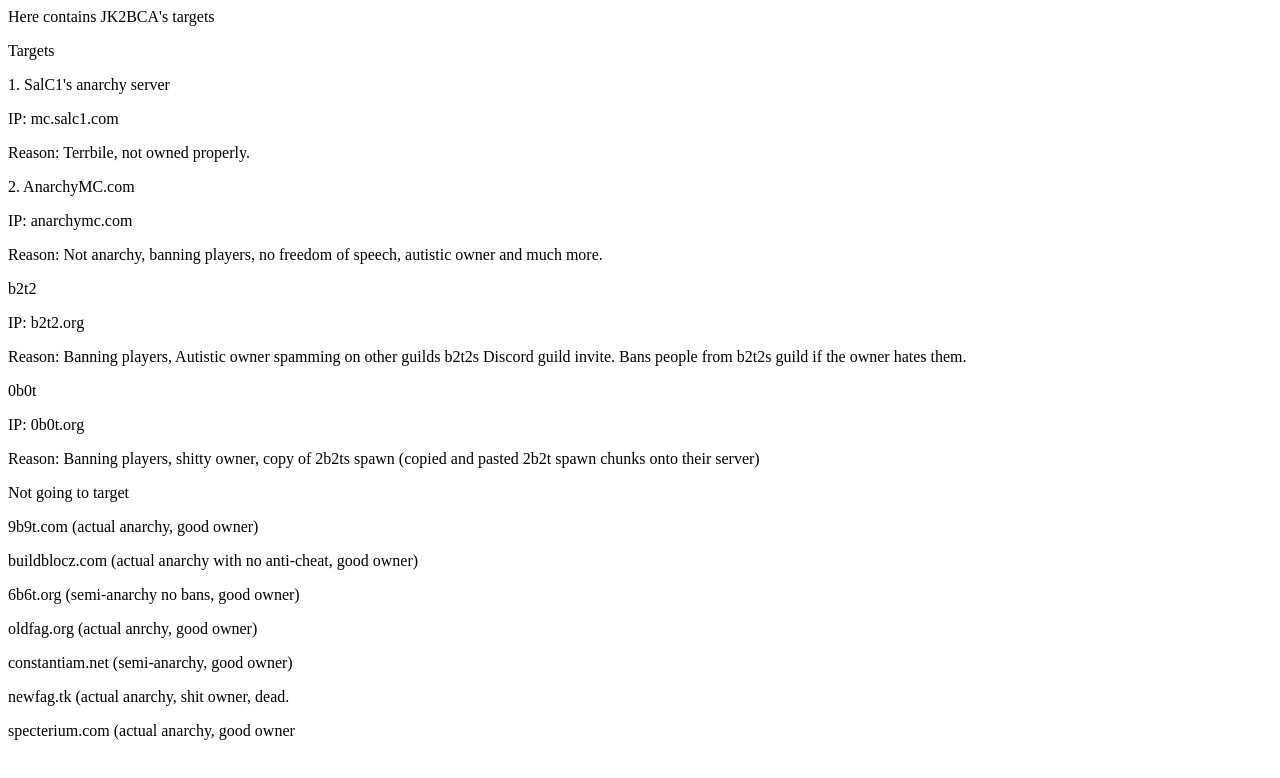
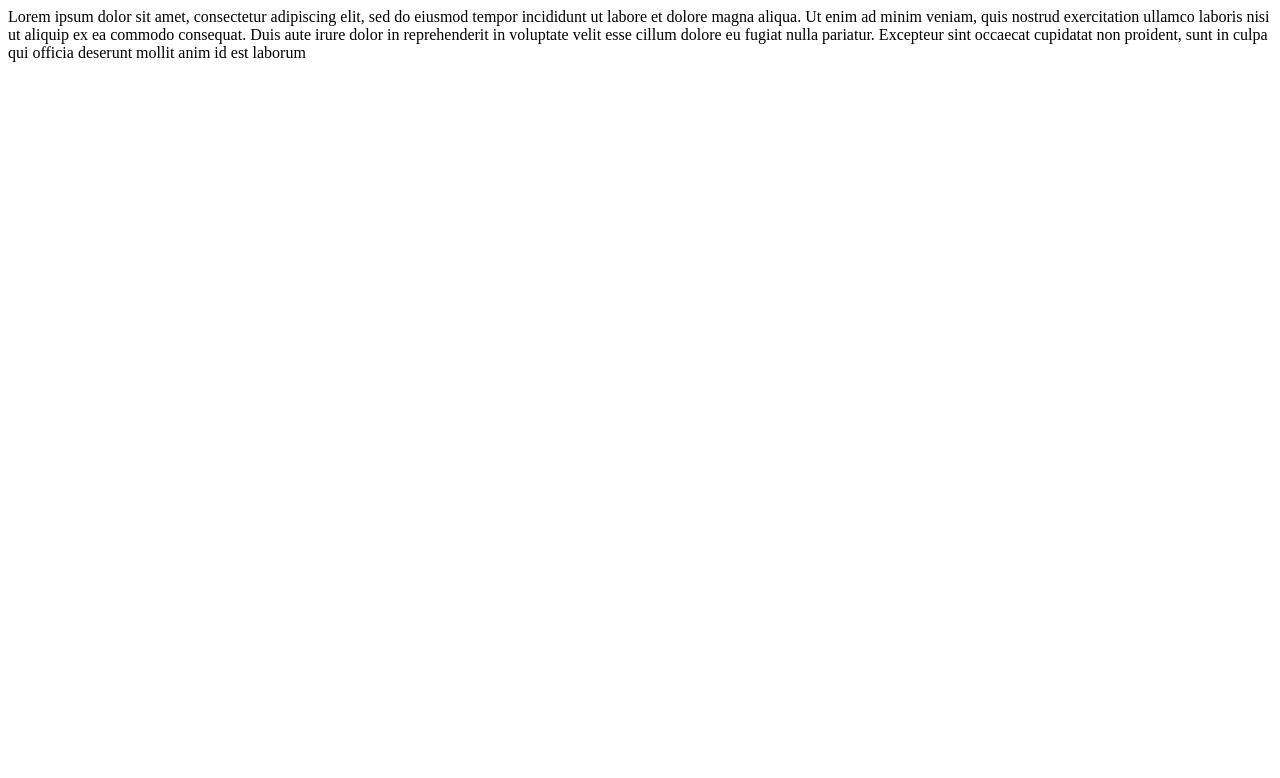
Before and after one commit to jk2bca/jk2bca.github.io, a plain HTML site: page targets.html in a window 1280 px wide. Drawn offline with Linux system fonts and the light colour scheme.

Commit message:
Update targets.html

```diff
--- a/targets.html
+++ b/targets.html
@@ -2,28 +2,7 @@
 <head>
 </head>
 <body>
-<p> Here contains JK2BCA's targets </p>
-<p> Targets </p>
-<p> 1. SalC1's anarchy server </p>
-<p> IP: mc.salc1.com </p>
-<p> Reason: Terrbile, not owned properly. </p>
-<p> 2. AnarchyMC.com </p>
-<p> IP: anarchymc.com </p>
-<p> Reason: Not anarchy, banning players, no freedom of speech, autistic owner and much more. </p>
-<p> b2t2 </p>
-<p> IP: b2t2.org </p>
-<p> Reason: Banning players, Autistic owner spamming on other guilds b2t2s Discord guild invite. Bans people from b2t2s guild if the owner hates them. </p>
-<p> 0b0t </p>
-<p> IP: 0b0t.org </p>
-<p> Reason: Banning players, shitty owner, copy of 2b2ts spawn (copied and pasted 2b2t spawn chunks onto their server) </p>
-<p> Not going to target </p>
-<p> 9b9t.com (actual anarchy, good owner) </p>
-<p> buildblocz.com (actual anarchy with no anti-cheat, good owner) </p>
-<p> 6b6t.org (semi-anarchy no bans, good owner)
-<p> oldfag.org (actual anrchy, good owner) </p>
-<p> constantiam.net (semi-anarchy, good owner) </p>
-<p> newfag.tk (actual anarchy, shit owner, dead. </p>
-<p> specterium.com (actual anarchy, good owner </p>
+<p>Lorem ipsum dolor sit amet, consectetur adipiscing elit, sed do eiusmod tempor incididunt ut labore et dolore magna aliqua. Ut enim ad minim veniam, quis nostrud exercitation ullamco laboris nisi ut aliquip ex ea commodo consequat. Duis aute irure dolor in reprehenderit in voluptate velit esse cillum dolore eu fugiat nulla pariatur. Excepteur sint occaecat cupidatat non proident, sunt in culpa qui officia deserunt mollit anim id est laborum</p>
 
 </body>
 </html>
```
